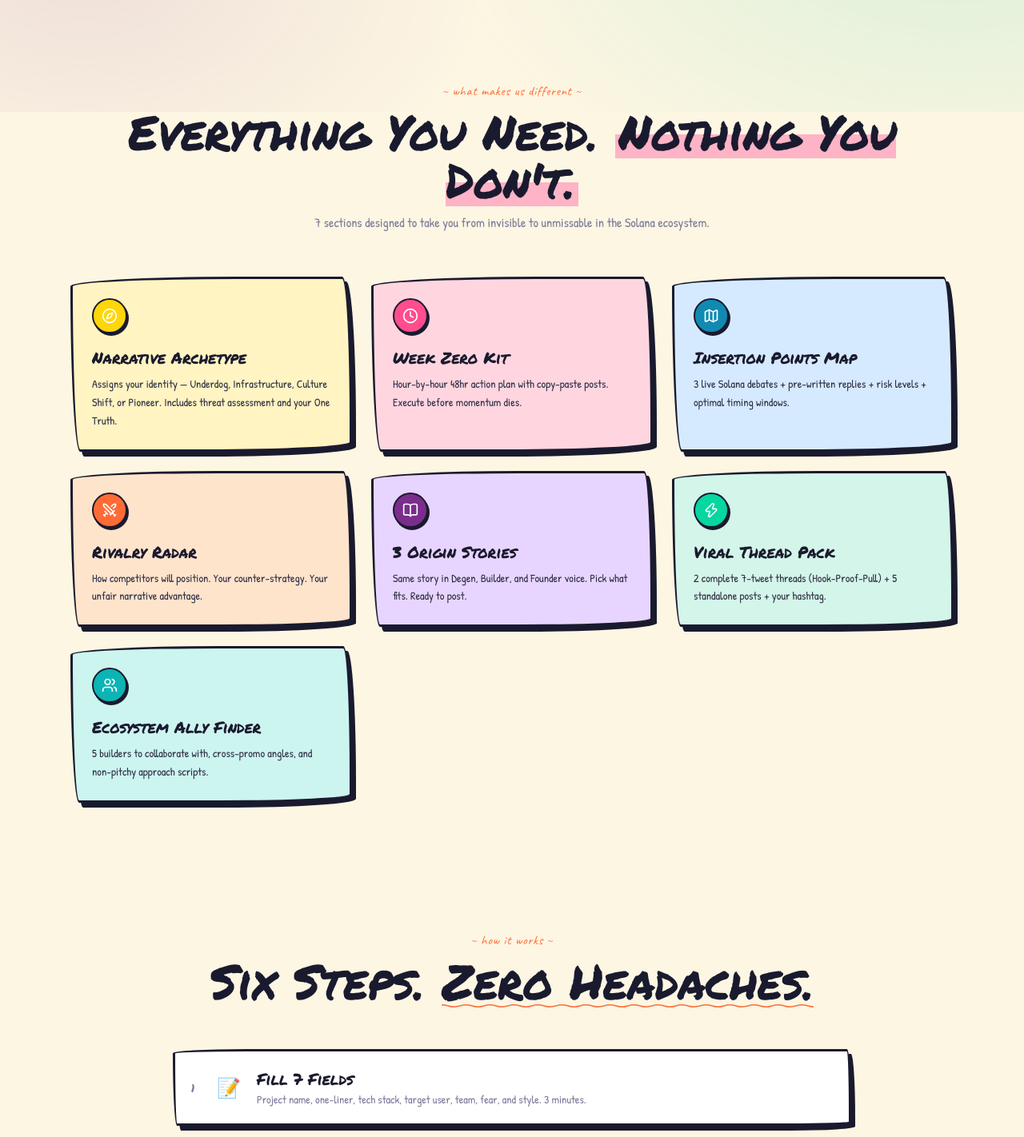
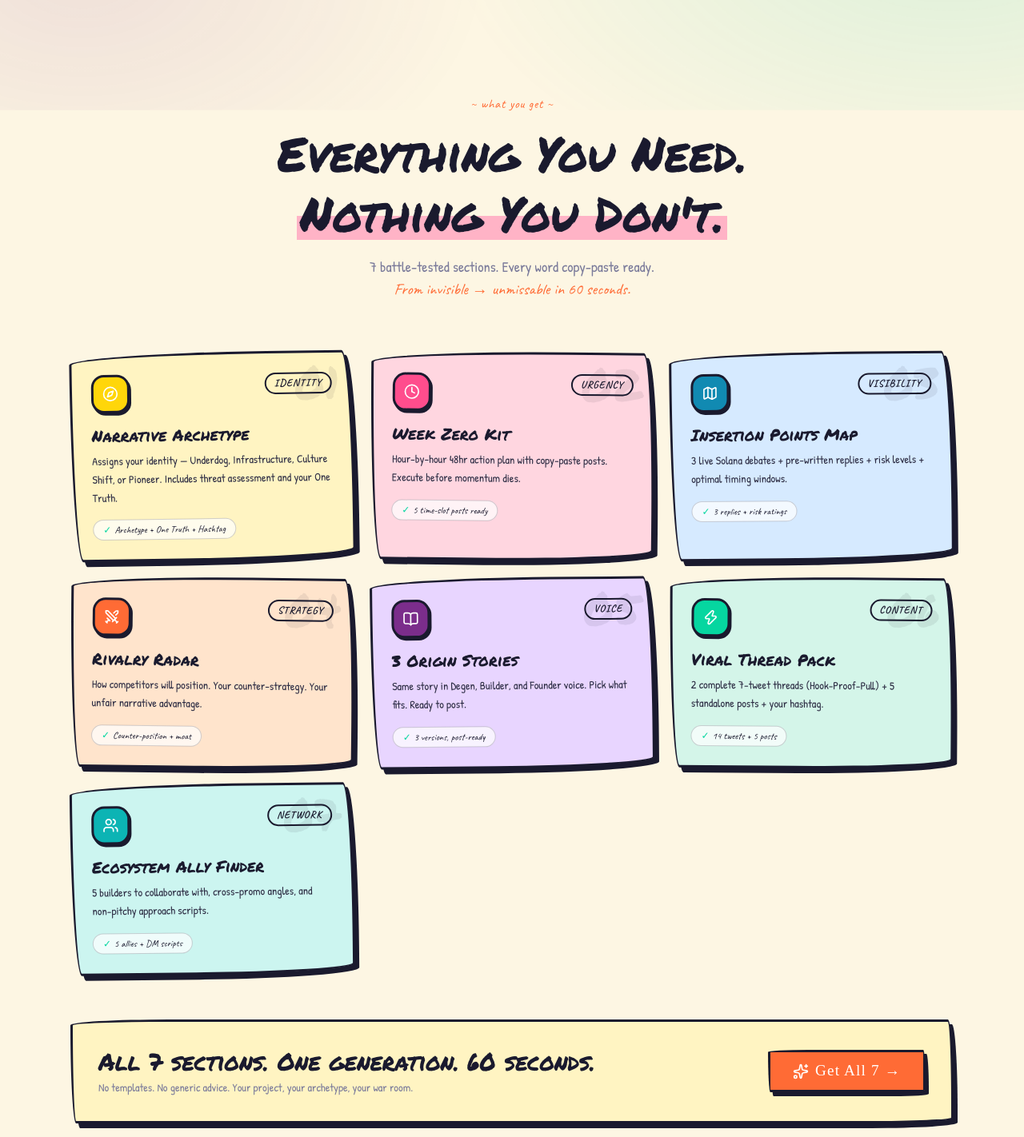
Before and after one commit to azhan-ali/Inkling, a Next.js app: page / in a window 1280 px wide. Shown: the part 851-2273 px from the top of the page at 80% size. Built offline with nearby package versions, Linux system fonts and the light colour scheme.

Commit message:
feat: features section redesign — numbered cards, tags, output pills, CTA strip

```diff
--- a/app/page.tsx
+++ b/app/page.tsx
@@ -17,6 +17,8 @@ const features = [
     desc: "Assigns your identity — Underdog, Infrastructure, Culture Shift, or Pioneer. Includes threat assessment and your One Truth.",
     bg: "bg-card-yellow",
     iconBg: "bg-marker-yellow",
+    tag: "Identity",
+    output: "Archetype + One Truth + Hashtag",
   },
   {
     icon: Clock,
@@ -24,6 +26,8 @@ const features = [
     desc: "Hour-by-hour 48hr action plan with copy-paste posts. Execute before momentum dies.",
     bg: "bg-card-pink",
     iconBg: "bg-marker-pink",
+    tag: "Urgency",
+    output: "5 time-slot posts ready",
   },
   {
     icon: Map,
@@ -31,6 +35,8 @@ const features = [
     desc: "3 live Solana debates + pre-written replies + risk levels + optimal timing windows.",
     bg: "bg-card-blue",
     iconBg: "bg-marker-blue",
+    tag: "Visibility",
+    output: "3 replies + risk ratings",
   },
   {
     icon: Swords,
@@ -38,6 +44,8 @@ const features = [
     desc: "How competitors will position. Your counter-strategy. Your unfair narrative advantage.",
     bg: "bg-card-orange",
     iconBg: "bg-marker-orange",
+    tag: "Strategy",
+    output: "Counter-position + moat",
   },
   {
     icon: BookOpen,
@@ -45,6 +53,8 @@ const features = [
     desc: "Same story in Degen, Builder, and Founder voice. Pick what fits. Ready to post.",
     bg: "bg-card-purple",
     iconBg: "bg-marker-purple",
+    tag: "Voice",
+    output: "3 versions, post-ready",
   },
   {
     icon: Zap,
@@ -52,6 +62,8 @@ const features = [
     desc: "2 complete 7-tweet threads (Hook-Proof-Pull) + 5 standalone posts + your hashtag.",
     bg: "bg-card-green",
     iconBg: "bg-marker-green",
+    tag: "Content",
+    output: "14 tweets + 5 posts",
   },
   {
     icon: Users,
@@ -59,6 +71,8 @@ const features = [
     desc: "5 builders to collaborate with, cross-promo angles, and non-pitchy approach scripts.",
     bg: "bg-card-mint",
     iconBg: "bg-marker-teal",
+    tag: "Network",
+    output: "5 allies + DM scripts",
   },
 ];
 
@@ -226,32 +240,90 @@ export default function HomePage() {
         </section>
 
         {/* ===== FEATURES ===== */}
-        <section id="features" className="max-w-6xl mx-auto px-6 py-20">
-          <div className="text-center mb-14">
-            <p className="section-label mb-2">~ what makes us different ~</p>
-            <h2 className="font-comic text-4xl sm:text-5xl md:text-6xl text-ink mb-3">
-              Everything You Need.{" "}
-              <span className="highlight-pink">Nothing You Don&apos;t.</span>
+        <section id="features" className="max-w-6xl mx-auto px-6 py-24">
+
+          {/* ── Section header ── */}
+          <div className="text-center mb-16">
+            <p className="section-label mb-3">~ what you get ~</p>
+            <h2 className="font-comic text-4xl sm:text-5xl md:text-6xl text-ink mb-4 leading-tight">
+              Everything You Need.
+              <br />
+              <span className="relative inline-block">
+                <span className="highlight-pink">Nothing You Don&apos;t.</span>
+              </span>
             </h2>
-            <p className="font-body text-base text-pencil max-w-xl mx-auto">
-              7 sections designed to take you from invisible to unmissable in the Solana ecosystem.
+            <p className="font-body text-lg text-pencil max-w-xl mx-auto">
+              7 battle-tested sections. Every word copy-paste ready.
+              <br />
+              <span className="font-hand text-marker-orange text-xl">From invisible → unmissable in 60 seconds.</span>
             </p>
           </div>
 
-          <div className="grid grid-cols-1 sm:grid-cols-2 lg:grid-cols-3 gap-6">
+          {/* ── Feature grid ── */}
+          <div className="grid grid-cols-1 sm:grid-cols-2 lg:grid-cols-3 gap-5">
             {features.map((f, i) => (
               <div
                 key={f.title}
-                className={`sketch-card ${f.bg} p-6 fade-up`}
-                style={{ animationDelay: `${0.05 * i}s`, transform: `rotate(${i % 2 === 0 ? -0.5 : 0.5}deg)` }}
+                className={`feature-card-wrap group relative sketch-card ${f.bg} p-6 overflow-hidden cursor-default`}
+                style={{
+                  transform: `rotate(${[-0.8, 0.6, -0.4, 0.7, -0.5, 0.4, -0.6][i] ?? 0}deg)`,
+                  animationDelay: `${0.07 * i}s`,
+                }}
               >
-                <div className={`w-11 h-11 rounded-full ${f.iconBg} border-2 border-ink flex items-center justify-center mb-4 sketch-shadow-sm`}>
-                  <f.icon className="w-5 h-5 text-white" />
+                {/* Big ghost number */}
+                <span className="feature-num">{String(i + 1).padStart(2, "0")}</span>
+
+                {/* Top row: icon + tag */}
+                <div className="flex items-start justify-between mb-4">
+                  <div className={`w-12 h-12 rounded-2xl ${f.iconBg} border-[3px] border-ink flex items-center justify-center sketch-shadow-sm group-hover:-rotate-6 group-hover:scale-110 transition-all duration-200`}>
+                    <f.icon className="w-5 h-5 text-white" />
+                  </div>
+                  <span className={`feature-tag ${f.bg} border-ink text-ink text-[0.7rem]`}>
+                    {f.tag}
+                  </span>
                 </div>
-                <h3 className="font-comic text-xl text-ink mb-2">{f.title}</h3>
-                <p className="font-body text-sm text-ink-soft leading-relaxed">{f.desc}</p>
+
+                {/* Title */}
+                <h3
+                  className="text-[1.25rem] text-ink mb-2 leading-tight"
+                  style={{ fontFamily: "'Permanent Marker', cursive" }}
+                >
+                  {f.title}
+                </h3>
+
+                {/* Description */}
+                <p className="font-body text-sm text-ink-soft leading-relaxed mb-4">{f.desc}</p>
+
+                {/* Bottom: what you get pill */}
+                <div className="flex items-center gap-2 mt-auto">
+                  <span className="inline-flex items-center gap-1 font-hand text-xs text-ink bg-white/70 border border-ink/20 rounded-full px-3 py-1">
+                    <span className="text-marker-green">✓</span> {f.output}
+                  </span>
+                </div>
+
+                {/* Hover shine sweep */}
+                <div className="absolute inset-0 bg-white/0 group-hover:bg-white/10 transition-all duration-300 rounded-[inherit] pointer-events-none" />
               </div>
             ))}
+          </div>
+
+          {/* ── Bottom CTA strip ── */}
+          <div className="mt-14 sketch-card bg-card-yellow p-6 sm:p-8 flex flex-col sm:flex-row items-center justify-between gap-5">
+            <div>
+              <p className="font-comic text-2xl sm:text-3xl text-ink mb-1">
+                All 7 sections. One generation. 60 seconds.
+              </p>
+              <p className="font-body text-sm text-pencil">
+                No templates. No generic advice. Your project, your archetype, your war room.
+              </p>
+            </div>
+            <Link
+              href="/forge"
+              className="btn-sketch btn-primary-sketch text-xl py-3 px-8 shrink-0 group"
+            >
+              <Sparkles className="w-5 h-5 group-hover:rotate-180 transition-transform duration-300" />
+              Get All 7 →
+            </Link>
           </div>
         </section>
 
```
